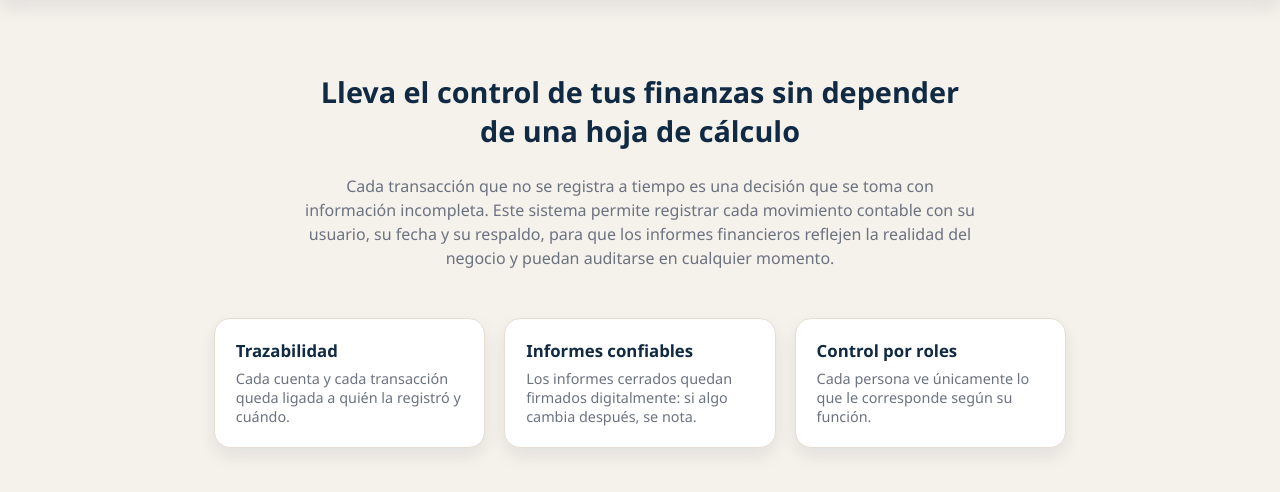
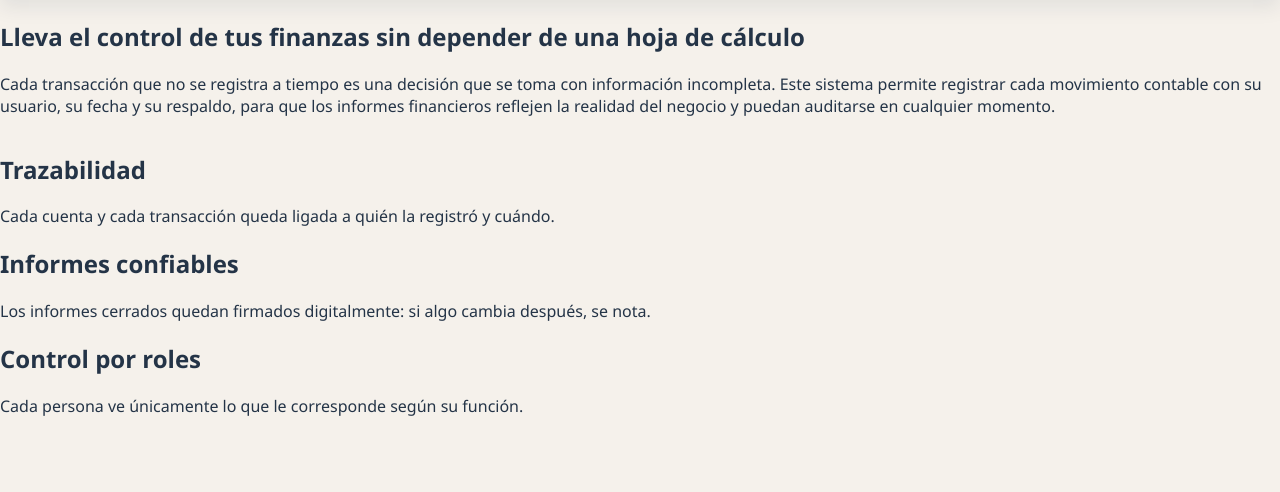
Before and after one commit to Javier1185/Semestral-SOF7, a PHP site: page /vistas/publico/landing.php in a window 1280 px wide. Shown: the part 68-560 px from the top of the page. Run offline with PHP 8.4, Linux system fonts and the light colour scheme.

Commit message:
ajuste del CSS

```diff
--- a/assets/css/estilo.css
+++ b/assets/css/estilo.css
@@ -248,56 +123,3 @@ a:hover {
   color: var(--color-info);
   border-color: var(--color-info);
 }
-
-/* ---------- Página pública ---------- */
-.pagina-publica .hero {
-  max-width: 720px;
-  margin: 3rem auto 2rem;
-  padding: 0 1.5rem;
-  text-align: center;
-}
-
-.pagina-publica .hero h1 {
-  font-size: 1.8rem;
-  color: var(--color-primario);
-}
-
-.pagina-publica .hero p {
-  color: var(--color-texto-suave);
-  line-height: 1.5;
-}
-
-.beneficios {
-  display: grid;
-  grid-template-columns: repeat(auto-fit, minmax(200px, 1fr));
-  gap: 1.2rem;
-  max-width: 900px;
-  margin: 0 auto 3rem;
-  padding: 0 1.5rem;
-}
-
-.beneficios .tarjeta {
-  background: var(--color-superficie);
-  border: 1px solid var(--color-borde);
-  border-radius: var(--radio);
-  padding: 1.3rem;
-  box-shadow: var(--sombra-suave);
-  transition: border-color var(--transicion), box-shadow var(--transicion);
-}
-
-.beneficios .tarjeta:hover {
-  border-color: var(--color-dorado);
-  box-shadow: var(--sombra-hover);
-}
-
-.beneficios .tarjeta h2 {
-  font-size: 1.05rem;
-  margin: 0 0 0.4rem;
-  color: var(--color-primario);
-}
-
-.beneficios .tarjeta p {
-  margin: 0;
-  color: var(--color-texto-suave);
-  font-size: 0.9rem;
-}
--- /dev/null
+++ b/assets/css/footer.css
@@ -0,0 +1,9 @@
+/* ---------- Pie de página (footer.php) ---------- */
+.pie-pagina {
+  text-align: center;
+  padding: 0.5rem 1rem;
+  font-size: 0.75rem;
+  color: var(--color-texto-suave);
+  background: var(--color-superficie);
+  border-top: 1px solid var(--color-borde);
+}
--- a/vistas/layout/header.php
+++ b/vistas/layout/header.php
@@ -10,6 +10,9 @@ $usuario = Sesion::usuarioActual();
     <meta charset="UTF-8">
     <title>Sistema Contable</title>
     <link rel="stylesheet" href="<?= BASE_URL ?>/assets/css/estilo.css">
+<link rel="stylesheet" href="<?= BASE_URL ?>/assets/css/header.css">
+<link rel="stylesheet" href="<?= BASE_URL ?>/assets/css/barra.css">
+<link rel="stylesheet" href="<?= BASE_URL ?>/assets/css/footer.css">
 </head>
 <body>
 
--- a/vistas/publico/landing.php
+++ b/vistas/publico/landing.php
@@ -5,6 +5,9 @@
     <meta charset="UTF-8">
     <title>Sistema Contable - Inicio</title>
     <link rel="stylesheet" href="<?= BASE_URL ?>/assets/css/estilo.css">
+<link rel="stylesheet" href="<?= BASE_URL ?>/assets/css/header.css">
+<link rel="stylesheet" href="<?= BASE_URL ?>/assets/css/barra.css">
+<link rel="stylesheet" href="<?= BASE_URL ?>/assets/css/footer.css"><link rel="stylesheet" href="<?= BASE_URL ?>/assets/css/estilo.css">
 </head>
 <body class="pagina-publica">
 
```
Also changed, not shown: other parts of assets/css/estilo.css (+8 -133 lines), assets/css/barra.css (added, +64 -0 lines), assets/css/header.css (added, +46 -0 lines).
